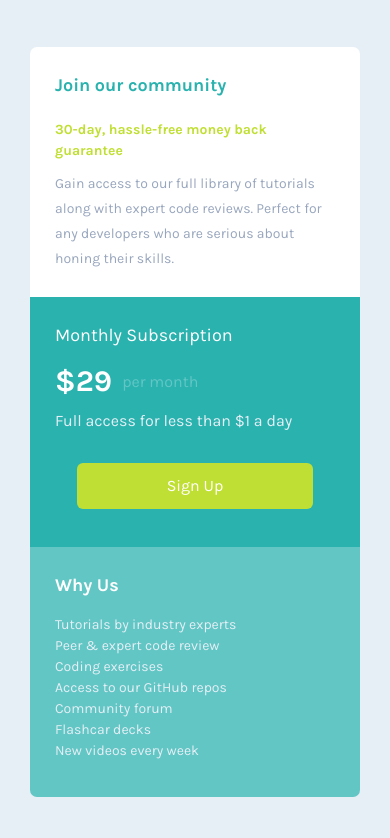
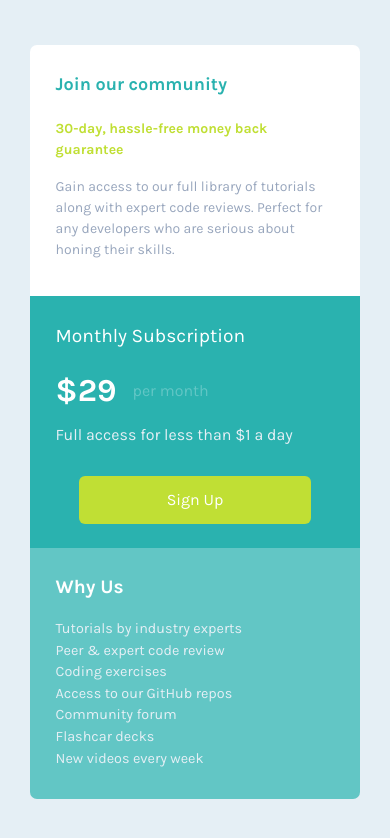
Before and after one commit to lindabougaa/Price-Grid-Component, a plain HTML site: page index.html in a window 390 px wide. Drawn offline with Linux system fonts and the light colour scheme.

Commit message:
Change PX for Em/Rem

```diff
--- a/style.css
+++ b/style.css
@@ -18,17 +18,17 @@ body {
     place-content: center;
     background-color: var(--clr-neutral-gray);
     font-family: var(--ff-Karla);
-    font-size: 16px;
+    font-size: 1rem;
 }
 .container {
-    --div-padding: 40px;
+    --div-padding: 2.5rem;
 
     display: grid;
     grid-template-columns: 1fr 1fr;
     border-radius: 7px;
     overflow: hidden;
-    max-width: 650px;
-    max-height: 800px;
+    max-width: 40rem;
+    max-height: 50rem; /* not really sure of that */
 }
 .community {
     background-color: white;
@@ -37,13 +37,13 @@ body {
 }
 .community h1 {
     color: var(--clr-primary-cyan);
-    margin-bottom: 20px;
-    font-size: 25px;
+    margin-bottom: 1.25rem;
+    font-size: 1.5rem;
 }
 .community p[class="subtitle"]{
     color: var(--clr-primary-yellow);
     font-weight: var(--fw-700);
-    margin-bottom: 10px;
+    margin-bottom: 1rem;
 }
 .community p[class="text"] {
     color: var(--clr-neutral-blue);
@@ -55,17 +55,17 @@ body {
 .subscription h2 {
     color: white;
     font-weight: var(--fw-400);
-    font-size: 18px;
-    margin-bottom: 10px;
+    font-size: 1.2rem;
+    margin-bottom: 1rem;
 }
 .subscription .flex-group {
     display: flex;
-    margin-bottom: 5px;
+    margin-bottom: .5rem;
 }
 .subscription .flex-group p[class="price"] {
-    font-size: 30px;
+    font-size: 2rem;
     color: white;
-    margin: 0 10px 0 0;
+    margin: 0 1rem 0 0;
     font-weight: var(--fw-700);
 }
 .subscription .flex-group p[class="month"] {
@@ -75,7 +75,7 @@ body {
 }
 .subscription p[class="description"] {
     color: var(--clr-neutral-gray);
-    margin-bottom: 30px;
+    margin-bottom: 1.8rem;
 }
 .subscription .button {
     display: flex;
@@ -85,7 +85,7 @@ body {
     text-decoration: none;
     color: white ;
     background-color: var(--clr-primary-yellow);
-    padding : 11px 90px;
+    padding: 0.75rem 5.5rem;
     border-radius: 6px;
 }
 .why {
@@ -94,20 +94,20 @@ body {
 }
 .why h2 {
     color : white;
-    margin-bottom: 15px;
-    font-size: 18px;
+    margin-bottom: 1rem;
+    font-size: 1.2rem;
 }
 .why ul li {
     list-style: none;
     color: var(--clr-neutral-gray);
-    font-size: 14px;
+    font-size: 0.9rem;
 }
 
 @media (max-width:450px) {
         .container {
-            --div-padding: 25px;
+            --div-padding: 1.6em;
 
-            margin: 30px;
+            margin: 1.875em;
             grid-template-columns: 1fr;
             grid-template-rows: 1fr 1fr 1fr;
         }
@@ -116,16 +116,16 @@ body {
             grid-column: span 1;
         }
         .subscription, .community, .why {
-            height: 200px;
+            height: 12.5em;    /* not really sure of that */
         }
         .community h1 {
-            font-size: 18px;
+            font-size: 1.125em;
         }
         .community p[class="subtitle"] {
-            font-size: 14px;
+            font-size: .875em;
         }
         .community p[class="text"] {
-            line-height: 25px;
-            font-size: 14px;
+            line-height: 1.5em;
+            font-size: .875em;
         }
 }
```
